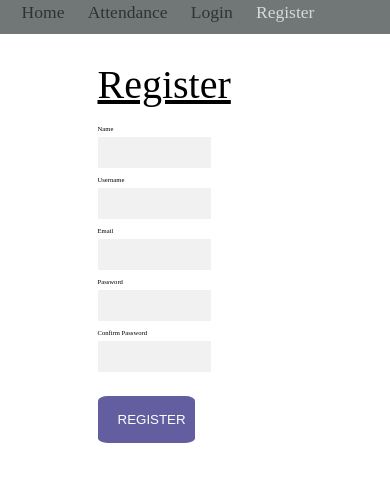
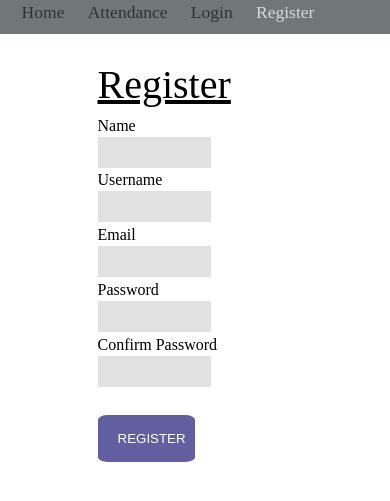
Before and after one commit to ac-arpan/Mess-Management, a Flask app: page /register in a window 390 px wide. Shown: the top 501 px of the page. Run offline with Flask 2, Linux system fonts and the light colour scheme; some libraries are stand-ins or nearby versions.

Commit message:
made Registration Page Responsive and changed background colour for input box

```diff
--- a/static/reg.css
+++ b/static/reg.css
@@ -1,21 +1,31 @@
-input[type=text], input[type=password],input[type=email]{
+input[type=text], input[type=password], input[type=email] {
   width: 50%;
   padding: 8px;
-    margin: 2px 0 0.05vw 0;
+  margin: 2px 0 1vw 0;
   display: inline-block;
   border: none;
-    background: #f1f1f1;
+  background: rgba(221, 221, 221, 0.877);
 }
-  #input-text{
-      font-size: 1.7vw;
+@media screen and (min-width: 650px){
+  #input-text {
+    font-size: 2.7vw;
     margin-bottom: 0px;
   }
-  .register{
+}
+@media screen and (min-width: 800px) {
+  #input-text {
+    font-size: 1.9vw;
+    margin-bottom: 0px;
+  }
+}
+
+.register {
   width: 50%;
-      margin:auto;
+  margin: auto;
   height: 50%;
-      padding: 0,25%,0,25%;
+  padding: 0, 25%, 0, 25%;
 }
+
 input[type=text]:focus, input[type=password]:focus {
   background-color: #ddd;
   outline: none;
@@ -32,15 +42,15 @@ input[type=text], input[type=password],input[type=email]{
   opacity: 0.7;
   border-radius: 10%;
 }
+
 .register-btn:hover {
-    opacity:1;
+  opacity: 1;
 }
-  .login-name{
+
+.login-name {
   margin-bottom: 3%;
 }
-  .login-pass{
+
+.login-pass {
   margin-right: 0.05%;
 }
-  #pass-field{
-      margin-right:5%;
-  }
```
Also changed, not shown: 1 other file. Lines whose indentation alone changed are shown as unchanged.
